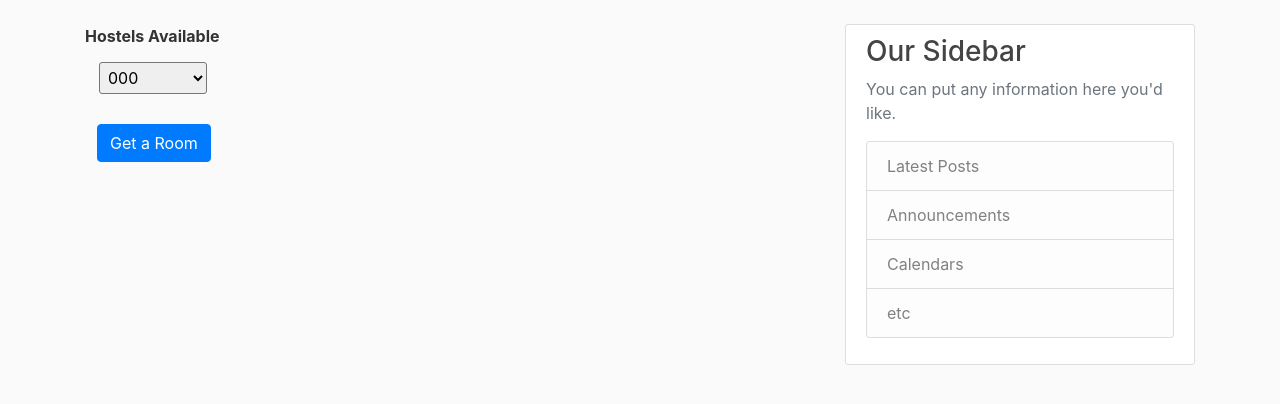
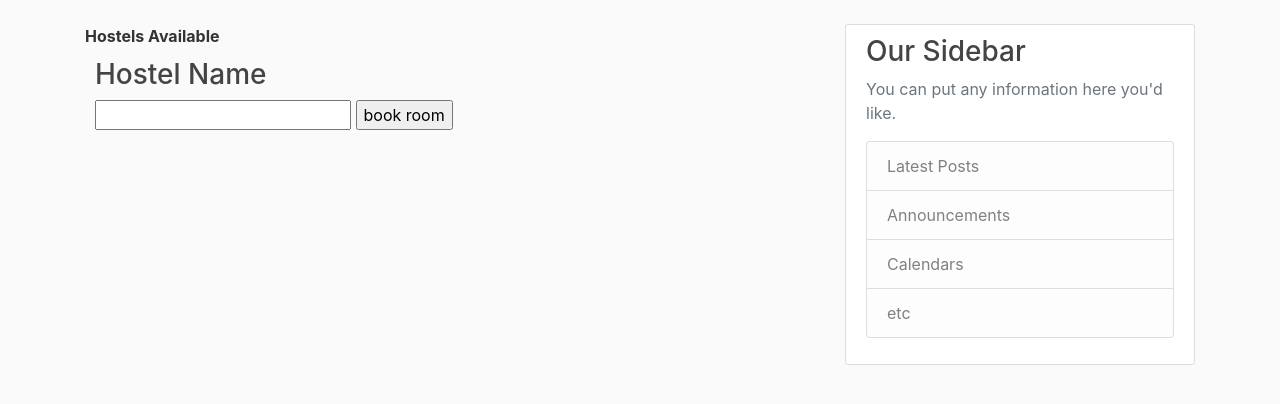
Before and after one commit to afzalaftab/hostel, a Django app: page /allot/ in a window 1280 px wide. Shown: the part 56-460 px from the top of the page. Run offline with Django 3.2, Linux system fonts and the light colour scheme; tables that the repository leaves empty hold one stand-in row (values such as "Sample post"); some libraries are stand-ins or nearby versions.

Commit message:
minor change

```diff
--- a/room_allotment/admin.py
+++ b/room_allotment/admin.py
@@ -4,4 +4,4 @@ from django.contrib import admin
 from .models import *
 
 admin.site.register(Student)
-admin.site.register(hostel)
+admin.site.register(Hostel)
--- a/room_allotment/models.py
+++ b/room_allotment/models.py
@@ -34,7 +34,7 @@ class Student(AbstractUser):
         return self.student_id
     class Meta:
         db_table = "student"
-class hostel(models.Model):
+class Hostel(models.Model):
     hostel_id=models.CharField(max_length=20,primary_key=True)
     hostel_name=models.CharField(max_length=100)
     hostel_capacity=models.IntegerField()
--- a/room_allotment/templates/hostel_allotment/allot.html
+++ b/room_allotment/templates/hostel_allotment/allot.html
@@ -2,12 +2,14 @@
 {% block content %}
 <div><b>Hostels Available </b></div>
 <div class="book-room">
-    <select class="form-select" aria-label="Default select example">
-        {% for i in hostel %}
-        <option value=`{i.0}`>{{i.1}}</option>
-        {% endfor %}
-    </select>
-    <button type="submit" class="btn btn-primary mb-3">Get a Room</button>
+    <form method="post" action=".">
+        {% csrf_token %}
+        <h3>Hostel Name</h3>
+        <input type="text" name="hostel">
+        <input type="submit" value="book room">
+
+    </form>
+
 
 </div>
 {% endblock content %}
--- a/room_allotment/views.py
+++ b/room_allotment/views.py
@@ -2,6 +2,7 @@ from django.shortcuts import render
 from .models import *
 from django.db import connection
 # Create your views here.
+from .models import Hostel
 from django.contrib.auth import login , logout
 def home(request):
     return render(request, 'hostel_allotment/home.html', {'title':'home'})
@@ -15,9 +16,16 @@ def profile(request):
     return render(request,'hostel_allotment/profile.html',context=context)
 def allot(request):
     cursor = connection.cursor()
+    if request.method == "POST":
+        hostel1 = Hostel.objects.get(hostel_name=request.POST.get("hostel"))
+        cursor.execute(f"update student set hostelID={hostel1.pk} where studentID={request.user.pk};")
+        cursor.execute(f"update student set roomNo=(select RoomNo from room where noOfOccupants<2 and hostelID={hostel1.pk}) where studentID = {request.user.pk}; ")
+        context = {"student":request.user}
+        return render(request,'hostel_allotment/profile.html',context=context)
     cursor.execute("select * from hostel")
     hostel = cursor.fetchall()
     print(hostel)
     context = {}
     context["hostel"] = hostel
+
     return render(request, 'hostel_allotment/allot.html', context=context)
```
